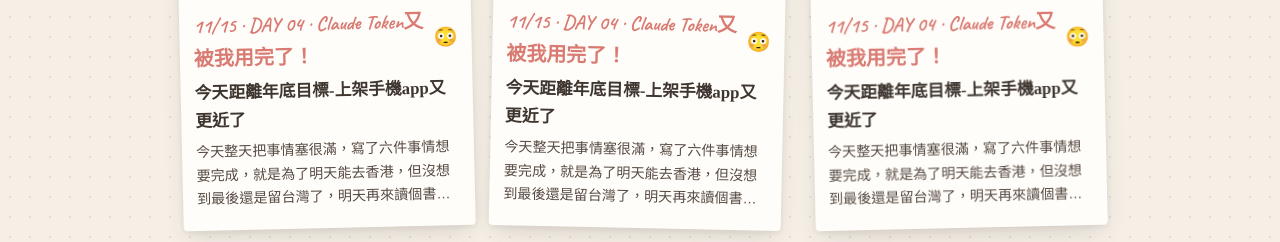
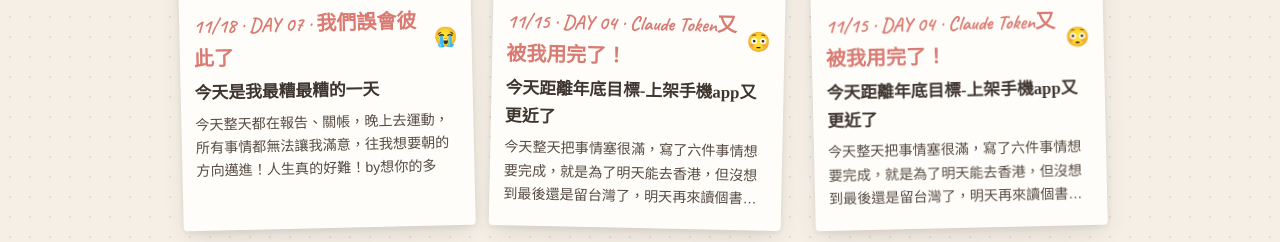
Before and after one commit to clara-liu1012/cp_diary, a plain HTML site: page index.html in a window 1280 px wide. Shown: the part 1773-2015 px from the top of the page. Drawn offline with Linux system fonts and the light colour scheme; a web font is replaced by a local one.

Commit message:
Update index.html

```diff
--- a/index.html
+++ b/index.html
@@ -397,14 +397,14 @@
       content: "祝你也睡的很好很飽，晚安！by想你的多"
     },
     {
-      id: "11-15",
-      date: "11/15",
-      dayLabel: "DAY 04 · Claude Token又被我用完了！",
-      title: "今天距離年底目標-上架手機app又更近了",
-      mood: "😳",
-      type: "gorgeous",
-      image: "IMG_5845.jpeg",
-      content: "今天整天把事情塞很滿，寫了六件事情想要完成，就是為了明天能去香港，但沒想到最後還是留台灣了，明天再來讀個書吧！今天下午跑去運動，吃完晚餐後，滿心期待的等你打來，整個通話的過程是開心的，我相信你也是，可惜快要結束的時候，又有點不愉快了，我們會克服的，對吧！by想你的多"
+      id: "11-18",
+      date: "11/18",
+      dayLabel: "DAY 07 · 我們誤會彼此了",
+      title: "今天是我最糟最糟的一天",
+      mood: "😭",
+      type: "life is so hard",
+      image: "IMG_5864.jpeg",
+      content: "今天整天都在報告、關帳，晚上去運動，所有事情都無法讓我滿意，往我想要朝的方向邁進！人生真的好難！by想你的多"
     },
     {
       id: "11-15",
```
